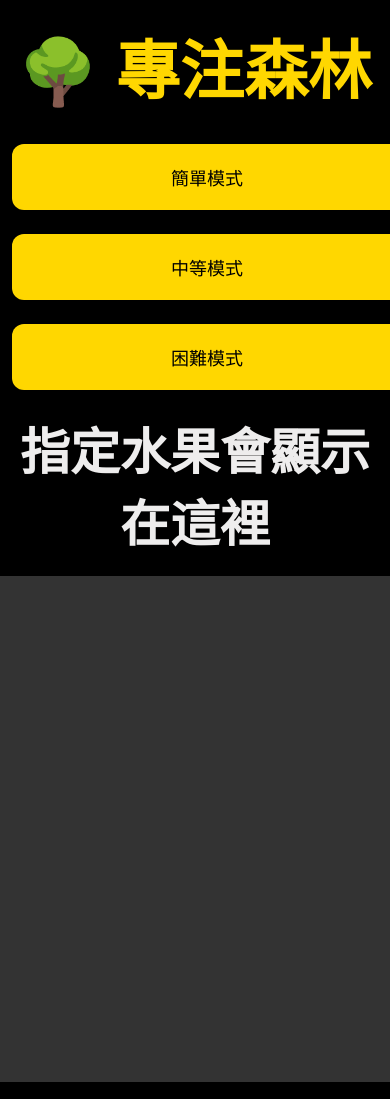
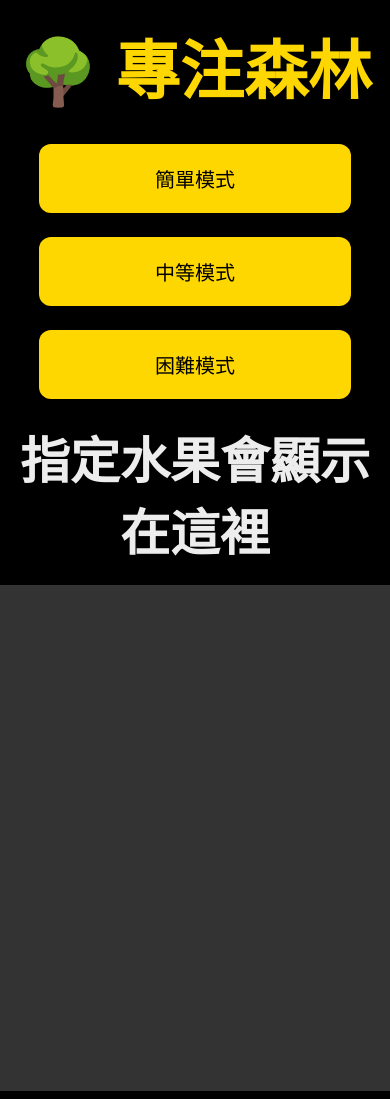
Before and after one commit to a0903823561-gif/Golden-Mind, a plain HTML site: page focus.html in a window 390 px wide. Shown: the top 1099 px of the page. Drawn offline with Linux system fonts and the light colour scheme.

Commit message:
Update style.css

```diff
--- a/style.css
+++ b/style.css
@@ -697,3 +697,31 @@ body {
   max-width: 800px;   /* 電腦可放大 */
   height: 60vh;       /* 高度依螢幕比例 */
 }
+
+/* 電腦版：保持原本橫式或自由排版 */
+#menu, #buttons, #game-area {
+  display: flex;
+  flex-direction: row;   /* 電腦橫式排列 */
+  justify-content: center;
+  gap: 20px;
+}
+
+/* 手機版：改成直式排列 */
+@media (max-width: 600px) {
+  #menu, #buttons, #game-area {
+    display: flex;
+    flex-direction: column; /* 改成直式排列 */
+    align-items: center;    /* 置中顯示 */
+    gap: 15px;
+  }
+
+  button {
+    width: 80%;            /* 按鈕寬度拉大，方便點擊 */
+    font-size: 20px;       /* 字體稍微放大 */
+  }
+
+  #game-area {
+    width: 100%;
+    height: 50vh;          /* 高度依比例縮小 */
+  }
+}
```
